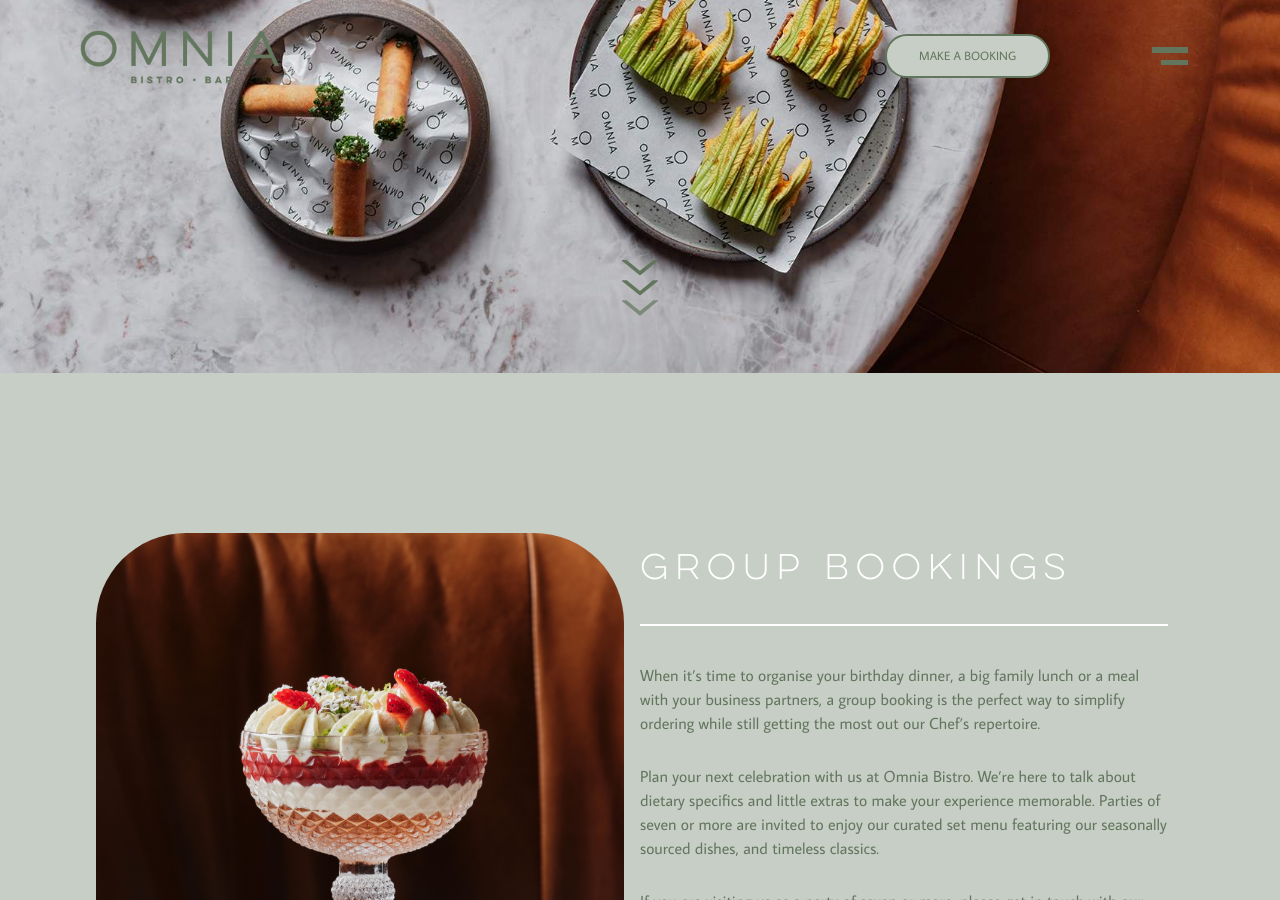
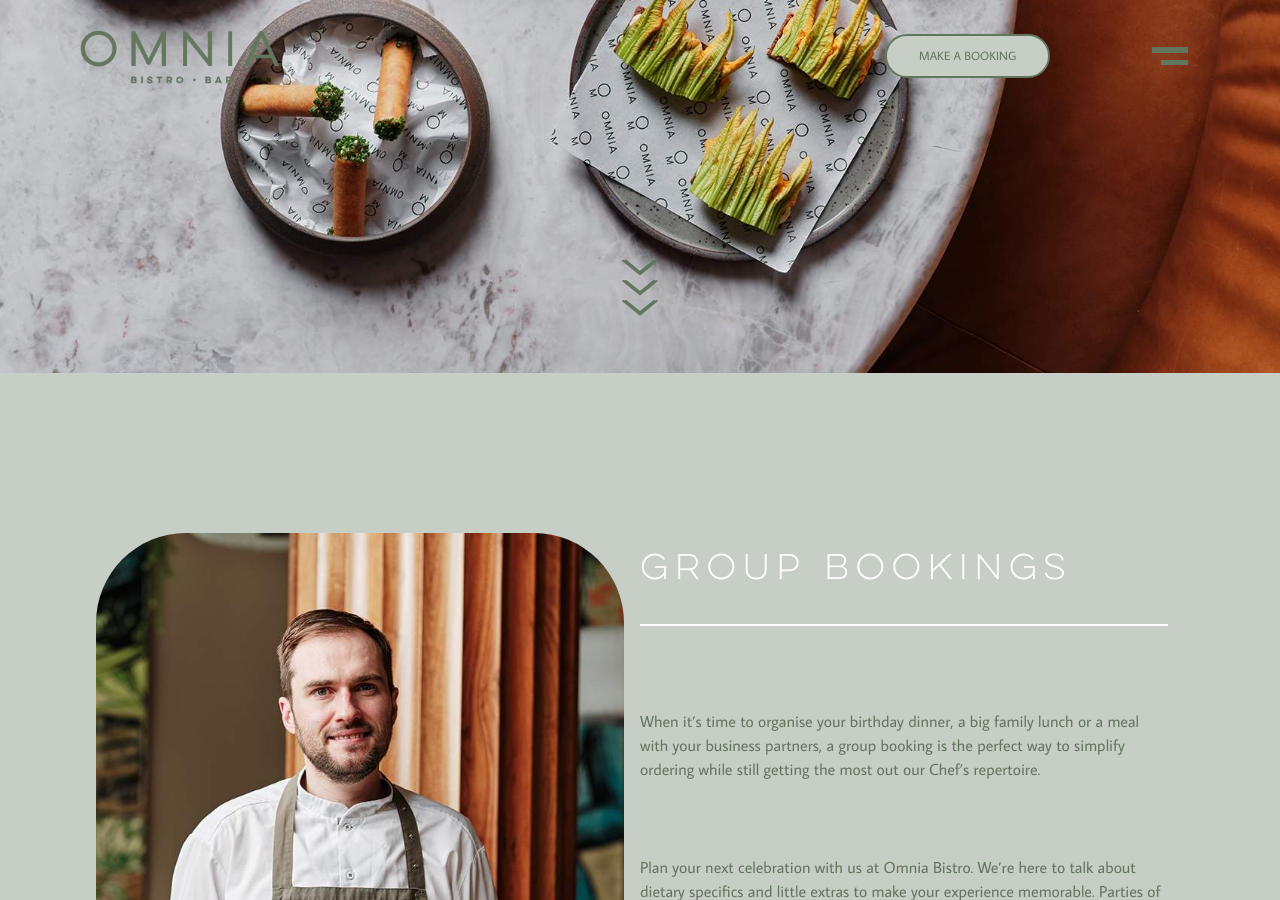
Before and after one commit to yugenomnia/omnia, a Jekyll site: the page built from bookings.md, in a window 1280 px wide and 900 px high, scrolled down 527 px. Built offline with Jekyll 4.4.1, drawn with Linux system fonts in a browser that asks for light colours.

Commit message:
Update from Forestry.io Evgeniya Naydenisheva updated bookings.md

```diff
--- a/bookings.md
+++ b/bookings.md
@@ -36,7 +36,7 @@
   will be required to secure the venue.
 third_column_second_text: For special occasions, we would also be glad to custom make
   your favourite cake.
-second_photo: "/assets/images/omnia-triffle-1.jpeg"
+second_photo: "/assets/images/about-us-stephen-profile.jpeg"
 title: Group bookings
 second_title: ''
 third_text: If you are visiting us as a party of seven or more, please get in touch
```
